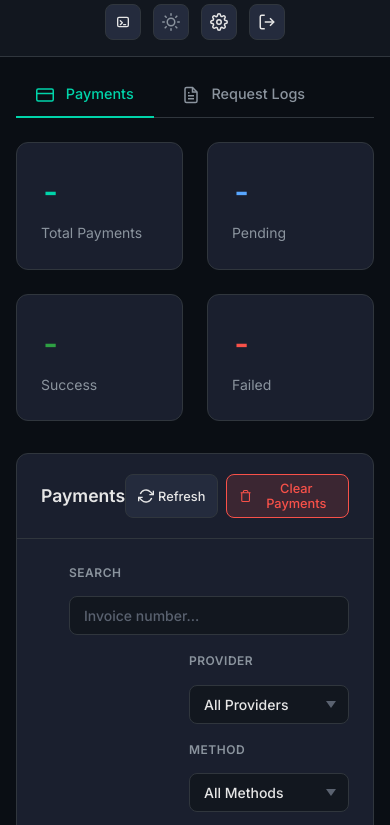
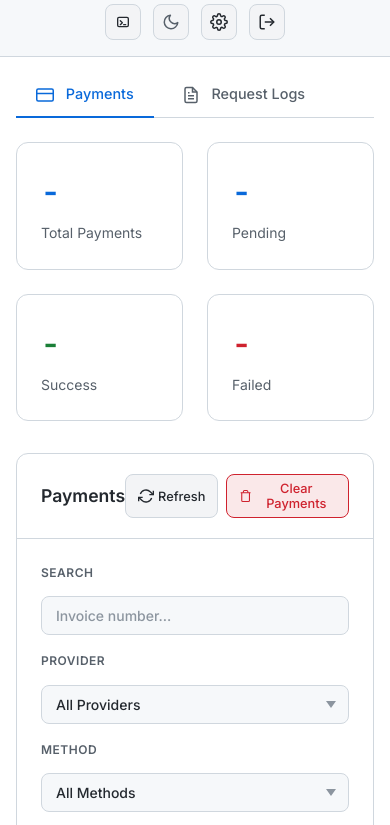
Before and after one commit to surakiartysk/paygate-sandbox, a website: page public/dashboard.html in a window 390 px wide. Shown: the part 60-885 px from the top of the page. Drawn offline with Linux system fonts and the light colour scheme; no server answers; sample sign-in values are in the browser's storage.

Commit message:
fix(ui): one theme across every page, and filters that fit a phone
Found in a UX pass with screenshots of every page in both colour schemes and
at 390px.

The theme. Four of the seven pages carried their own copy of the theme
bootstrap; sign-in, the payer's page and the 404 had none and always drew
dark. So choosing light on the dashboard held until the next sign-out, and a
visitor whose system is set to light got dark everywhere, because every copy
defaulted to it. public/js/theme.js replaces the four copies and is loaded in
all seven heads, synchronously, before paint: a saved choice wins, otherwise
prefers-color-scheme decides.

The filters. Their widths were inline styles, which the 768px media query
could not override. The stacked column kept `align-items: flex-end` and the
fixed 160px, so on a phone the search box sat indented and the three selects
in the right half of the card. The sizes are classes now, and the query
stretches them to full width.

No test here covers either: the repo tests the API, and there is no frontend
test harness. Checked by before/after screenshots of every page in light and
dark at 1440 and 390 wide. npm test: 134 pass.

Also checked, and nothing to change: markup placed in every caller-controlled
field of POST /api/2c2p/token (invoice number, description, currency,
merchant, locale, channel, a custom header, a javascript: return URL) stays
inert on the payments list, the logs tab, the payment detail page and the
payer's page — no handler ran on any of them, as the admin.

Co-Authored-By: Claude <noreply@anthropic.com>

```diff
--- a/public/css/style.css
+++ b/public/css/style.css
@@ -767,6 +767,15 @@ a:hover {
   flex-shrink: 0;
 }
 
+.filter-group-grow {
+  flex: 1;
+  min-width: 280px;
+}
+
+.filter-group-fixed {
+  width: 160px;
+}
+
 .filter-group label {
   font-size: 0.75rem;
   font-weight: 600;
@@ -1415,8 +1424,18 @@ a:hover {
     padding: 1rem;
   }
 
+  /* Stacked, every control full width. These sizes used to be inline styles,
+     which this query could not reach: the column kept flex-end alignment and
+     the fixed 160px, so the selects sat in the right half of a phone. */
   .filters {
     flex-direction: column;
+    align-items: stretch;
+  }
+
+  .filter-group-grow,
+  .filter-group-fixed {
+    width: auto;
+    min-width: 0;
   }
 
   .search-input {
--- a/public/dashboard.html
+++ b/public/dashboard.html
@@ -9,16 +9,15 @@
   <link rel="preconnect" href="https://fonts.gstatic.com" crossorigin>
   <link href="https://fonts.googleapis.com/css2?family=Inter:wght@400;500;600;700&family=JetBrains+Mono:wght@400;500;600&display=swap" rel="stylesheet">
   <link rel="stylesheet" href="/css/style.css">
+  <script src="/js/theme.js"></script>
   <script>
     // Immediate auth check - redirect before page renders
     if (!(localStorage.getItem('admin_password') || localStorage.getItem('demo_token'))) {
       window.location.replace('/login');
     }
 
-    // Theme management - load saved theme immediately
+    // Theme toggle. The theme itself is set by /js/theme.js before paint.
     (function() {
-      const savedTheme = localStorage.getItem('theme') || 'dark';
-      document.documentElement.setAttribute('data-theme', savedTheme);
 
       // Function to update theme toggle icon
       function updateThemeIcon() {
@@ -172,12 +171,12 @@
       <!-- Filters -->
       <div class="card-body" style="border-bottom: 1px solid var(--border);">
         <div class="filters">
-          <div class="filter-group" style="flex: 1; min-width: 280px;">
+          <div class="filter-group filter-group-grow">
             <label for="search-input">Search</label>
             <input type="text" id="search-input" class="form-input search-input"
                    placeholder="Invoice number..." onkeyup="handleSearch(event)">
           </div>
-          <div class="filter-group" style="width: 160px;">
+          <div class="filter-group filter-group-fixed">
             <label for="provider-filter">Provider</label>
             <div class="form-select-wrapper">
               <select id="provider-filter" class="form-select" onchange="handleProviderFilterChange()">
@@ -187,7 +186,7 @@
               </select>
             </div>
           </div>
-          <div class="filter-group" style="width: 160px;">
+          <div class="filter-group filter-group-fixed">
             <label for="method-filter">Method</label>
             <div class="form-select-wrapper">
               <select id="method-filter" class="form-select" onchange="handleMethodFilterChange()">
@@ -202,7 +201,7 @@
               </select>
             </div>
           </div>
-          <div class="filter-group" style="width: 160px;">
+          <div class="filter-group filter-group-fixed">
             <label for="status-filter">Status</label>
             <div class="form-select-wrapper">
               <select id="status-filter" class="form-select" onchange="handleStatusFilterChange()">
@@ -279,7 +278,7 @@
         <!-- Filters -->
         <div class="card-body" style="border-bottom: 1px solid var(--border);">
           <div class="filters">
-            <div class="filter-group" style="width: 160px;">
+            <div class="filter-group filter-group-fixed">
               <label for="log-type-filter">Type</label>
               <div class="form-select-wrapper">
                 <select id="log-type-filter" class="form-select" onchange="handleLogTypeFilterChange()">
--- /dev/null
+++ b/public/js/theme.js
@@ -0,0 +1,25 @@
+/**
+ * The theme, set before the page paints. Loaded synchronously in every page's
+ * <head>, ahead of anything that renders.
+ *
+ * One file because there used to be four copies of this, on four of the seven
+ * pages. The other three — sign-in, the payer's page and the 404 — set nothing
+ * and always drew dark, so choosing light on the dashboard lasted until the
+ * next sign-out.
+ *
+ * A saved choice wins. Without one, the visitor's own system setting decides:
+ * this used to default to dark for everyone, which is a choice made on their
+ * behalf that the page had no reason to make.
+ */
+(function () {
+  var saved = null;
+  try {
+    saved = localStorage.getItem('theme');
+  } catch (e) {
+    // Storage can be blocked; fall through to the system setting.
+  }
+  var theme = saved === 'light' || saved === 'dark'
+    ? saved
+    : (window.matchMedia && window.matchMedia('(prefers-color-scheme: light)').matches ? 'light' : 'dark');
+  document.documentElement.setAttribute('data-theme', theme);
+})();
```
Also changed, not shown: public/404.html (+1 -0 lines), public/index.html (+1 -6 lines), public/inspector.html (+2 -7 lines), public/login.html (+1 -0 lines), public/mock-pay.html (+1 -0 lines), public/payment.html (+2 -3 lines).
